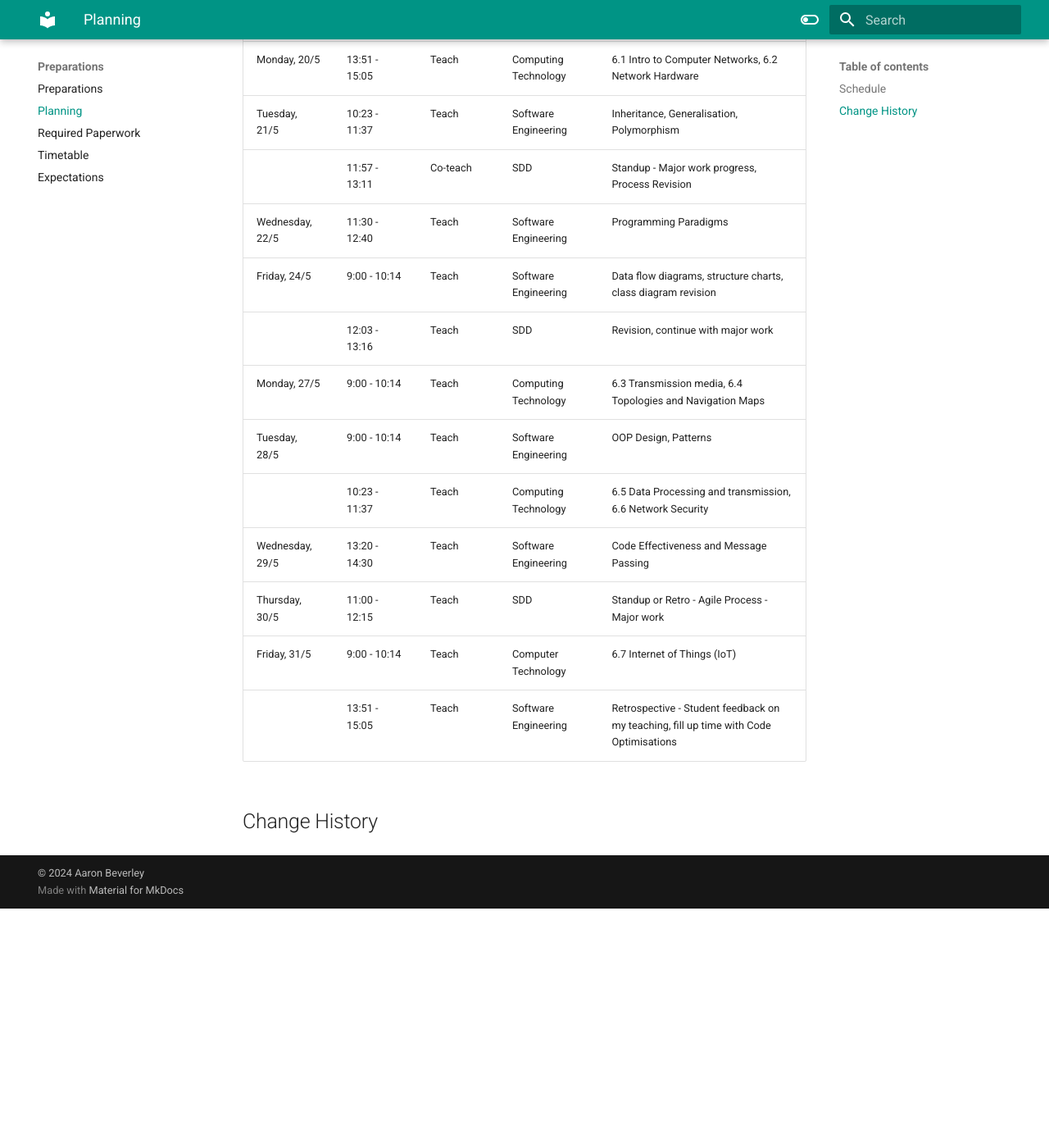
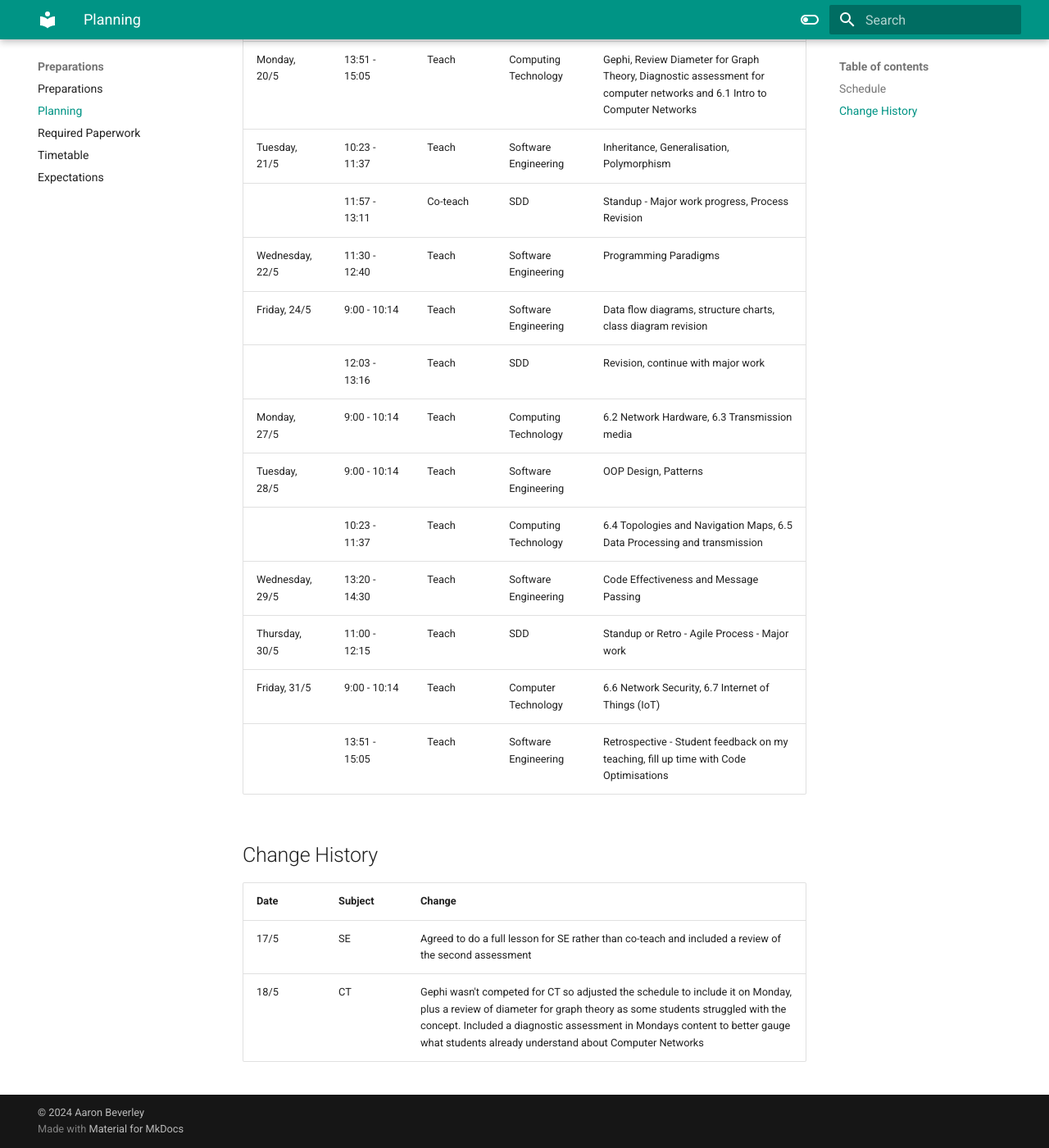
Before and after one commit to aaron-beverley-mq/edst8237-placement, an MkDocs documentation site: the page built from docs/preparations/planning.md, in a window 1280 px wide and 1400 px high, scrolled down 656 px. Shown: the whole window at 82% size. Built offline with MkDocs 1.6.1 and Material for MkDocs 9.7.7, drawn with Linux system fonts in a browser that asks for light colours; before the commit the page ends 1764 px from its top, so only the background shows below that; some of the changed text lies outside the part shown.

Commit message:
update planning based on teaching progress from Friday

```diff
--- a/docs/preparations/planning.md
+++ b/docs/preparations/planning.md
@@ -8,23 +8,27 @@ SE = Software Engineering (Stage 6)
 
 ## Schedule
 
-| Date            | Time          | Action   | Subject              | Content                                                                     |
-| --------------- | ------------- | -------- | -------------------- | --------------------------------------------------------------------------- |
-| Tuesday, 14/5   | 10:23 - 11:37 | Co-teach | Computing Technology | PII usage and storage, including Advertising                                |
-| Friday, 17/5    | 9:00 - 10:14  | Teach    | Computing Technology | Assignment 2: New social network pitch, Gephi                               |
-|                 | 13:51 - 15:05 | Teach    | Software Engineering | Class Diagrams                                                              |
-| Monday, 20/5    | 13:51 - 15:05 | Teach    | Computing Technology | 6.1 Intro to Computer Networks, 6.2 Network Hardware                        |
-| Tuesday, 21/5   | 10:23 - 11:37 | Teach    | Software Engineering | Inheritance, Generalisation, Polymorphism                                   |
-|                 | 11:57 - 13:11 | Co-teach | SDD                  | Standup - Major work progress, Process Revision                             |
-| Wednesday, 22/5 | 11:30 - 12:40 | Teach    | Software Engineering | Programming Paradigms                                                       |
-| Friday, 24/5    | 9:00 - 10:14  | Teach    | Software Engineering | Data flow diagrams, structure charts, class diagram revision                |
-|                 | 12:03 - 13:16 | Teach    | SDD                  | Revision, continue with major work                                          |
-| Monday, 27/5    | 9:00 - 10:14  | Teach    | Computing Technology | 6.3 Transmission media, 6.4 Topologies and Navigation Maps                  |
-| Tuesday, 28/5   | 9:00 - 10:14  | Teach    | Software Engineering | OOP Design, Patterns                                                        |
-|                 | 10:23 - 11:37 | Teach    | Computing Technology | 6.5 Data Processing and transmission, 6.6 Network Security                  |
-| Wednesday, 29/5 | 13:20 - 14:30 | Teach    | Software Engineering | Code Effectiveness and Message Passing                                      |
-| Thursday, 30/5  | 11:00 - 12:15 | Teach    | SDD                  | Standup or Retro - Agile Process - Major work                               |
-| Friday, 31/5    | 9:00 - 10:14  | Teach    | Computer Technology  | 6.7 Internet of Things (IoT)                                                |
-|                 | 13:51 - 15:05 | Teach    | Software Engineering | Retrospective - Student feedback on my teaching, fill up time with Code Optimisations |
+| Date            | Time          | Action   | Subject              | Content                                                                                                                 |
+| --------------- | ------------- | -------- | -------------------- | ----------------------------------------------------------------------------------------------------------------------- |
+| Tuesday, 14/5   | 10:23 - 11:37 | Co-teach | Computing Technology | PII usage and storage, including Advertising                                                                            |
+| Friday, 17/5    | 9:00 - 10:14  | Teach    | Computing Technology | Assignment 2: New social network pitch                                                                                  |
+|                 | 13:51 - 15:05 | Teach    | Software Engineering | Class Diagrams + Assessment 2 overview                                                                                  |
+| Monday, 20/5    | 13:51 - 15:05 | Teach    | Computing Technology | Gephi, Review Diameter for Graph Theory, Diagnostic assessment for computer networks and 6.1 Intro to Computer Networks |
+| Tuesday, 21/5   | 10:23 - 11:37 | Teach    | Software Engineering | Inheritance, Generalisation, Polymorphism                                                                               |
+|                 | 11:57 - 13:11 | Co-teach | SDD                  | Standup - Major work progress, Process Revision                                                                         |
+| Wednesday, 22/5 | 11:30 - 12:40 | Teach    | Software Engineering | Programming Paradigms                                                                                                   |
+| Friday, 24/5    | 9:00 - 10:14  | Teach    | Software Engineering | Data flow diagrams, structure charts, class diagram revision                                                            |
+|                 | 12:03 - 13:16 | Teach    | SDD                  | Revision, continue with major work                                                                                      |
+| Monday, 27/5    | 9:00 - 10:14  | Teach    | Computing Technology | 6.2 Network Hardware, 6.3 Transmission media                                                                            |
+| Tuesday, 28/5   | 9:00 - 10:14  | Teach    | Software Engineering | OOP Design, Patterns                                                                                                    |
+|                 | 10:23 - 11:37 | Teach    | Computing Technology | 6.4 Topologies and Navigation Maps, 6.5 Data Processing and transmission                                                |
+| Wednesday, 29/5 | 13:20 - 14:30 | Teach    | Software Engineering | Code Effectiveness and Message Passing                                                                                  |
+| Thursday, 30/5  | 11:00 - 12:15 | Teach    | SDD                  | Standup or Retro - Agile Process - Major work                                                                           |
+| Friday, 31/5    | 9:00 - 10:14  | Teach    | Computer Technology  | 6.6 Network Security, 6.7 Internet of Things (IoT)                                                                      |
+|                 | 13:51 - 15:05 | Teach    | Software Engineering | Retrospective - Student feedback on my teaching, fill up time with Code Optimisations                                   |
 
 ## Change History
+| Date | Subject | Change                                                                                                                                                                                                                                                                                              |
+| ---- | ------- | --------------------------------------------------------------------------------------------------------------------------------------------------------------------------------------------------------------------------------------------------------------------------------------------------- |
+| 17/5 | SE      | Agreed to do a full lesson for SE rather than co-teach and included a review of the second assessment                                                                                                                                                                                               |
+| 18/5 | CT      | Gephi wasn't competed for CT so adjusted the schedule to include it on Monday, plus a review of diameter for graph theory as some students struggled with the concept. Included a diagnostic assessment in Mondays content to better gauge what students already understand about Computer Networks |
```
